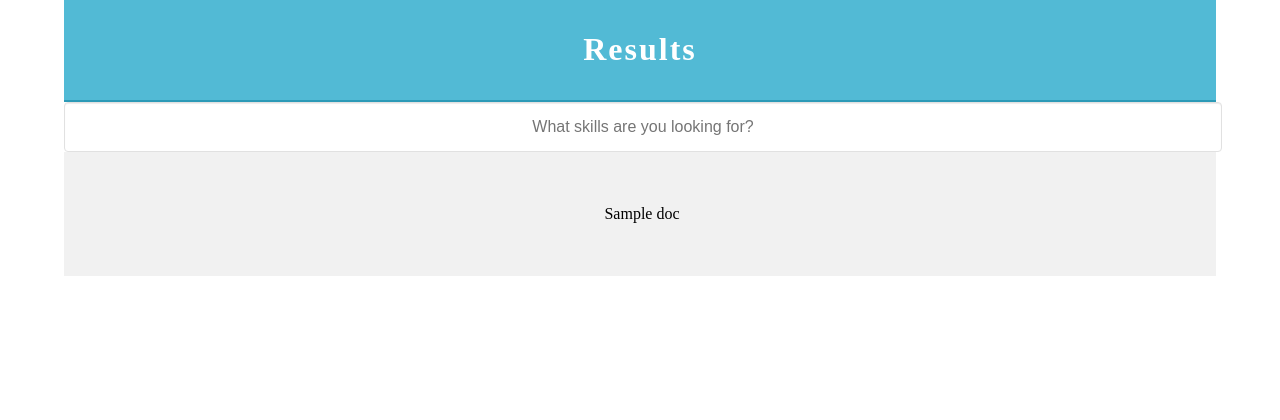
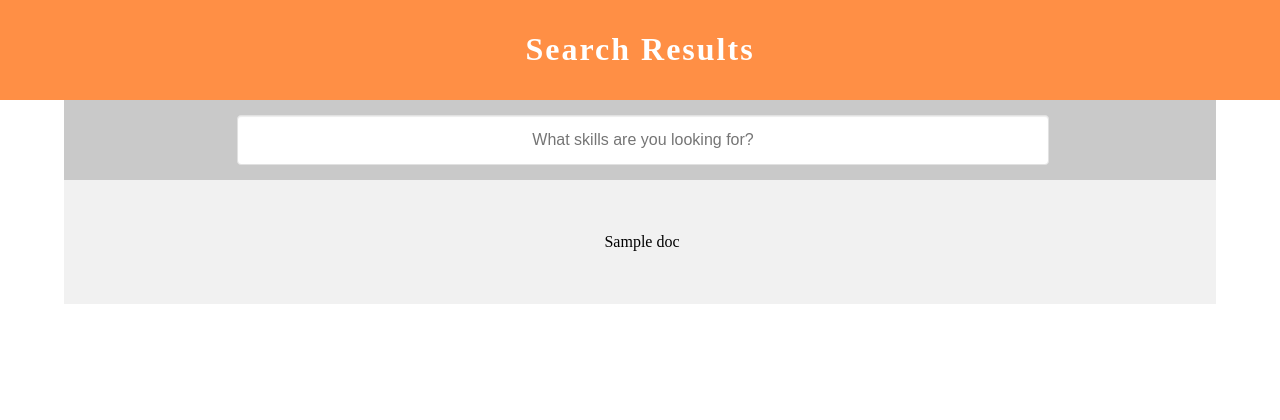
Before and after one commit to siravich-khongrod/csc575-proj, a Flask app: template templates/search_results.html in a window 1280 px wide. Shown: the top 420 px of the page. Run offline with Flask 2, Linux system fonts and the light colour scheme; the template is opened without the code that fills it: most values are stand-ins (such as "Sample title", 1, 10 or a date in 2020); parts of the project's set-up code (start-up, migrations or seed data) failed here and were passed over.

Commit message:
Update search_results.html

```diff
--- a/templates/search_results.html
+++ b/templates/search_results.html
@@ -25,11 +25,10 @@
 
 	.primary_header {
 		width: 100%;
-		background-color:#52bad5;
+		background-color: #ff6600ba;
 		padding-top: 10px;
 		padding-bottom: 10px;
 		clear: left;
-		border-bottom: 2px solid #2C9AB7;
 	}
 	.secondary_header {
 		width: 100%;
@@ -275,11 +274,12 @@
 </head>
 <body>
 {% if results %}
+	<div class="primary_header">
+		  <h1 class="title"> Search Results </h1>
+	</div>
+
 	<div class="container">
 		<header>
-		<div class="primary_header">
-		  <h1 class="title"> Results </h1>
-		</div>
 
 		<div style="
 			box-sizing: border-box;
@@ -289,8 +289,10 @@
 			<div class="form-group" style="
 			position: relative;
 			min-height: 1px;
-			/* padding-left: 15px; */
-			/* padding-right: 15px; */
+			padding: 15px;
+			padding-left: 15%;
+			padding-right: 15%;
+			background-color: #c9c9c9;
 		"><input type="text" name="q" class="form-control sjb-required" id="q" required="required" placeholder="What skills are you looking for?" style="
 			font-size: 16px;
 			height: 46px;
@@ -305,8 +307,7 @@
 			border-radius: 4px;
 			box-shadow: inset 0 1px 1px rgba(0, 0, 0, 0.075);
 			text-align:center;
-		"></div></div>
-		</form>
+		"></div></form>
 
 		<nav class="secondary_header" id="retrieval">
 		<table align="center">
```
